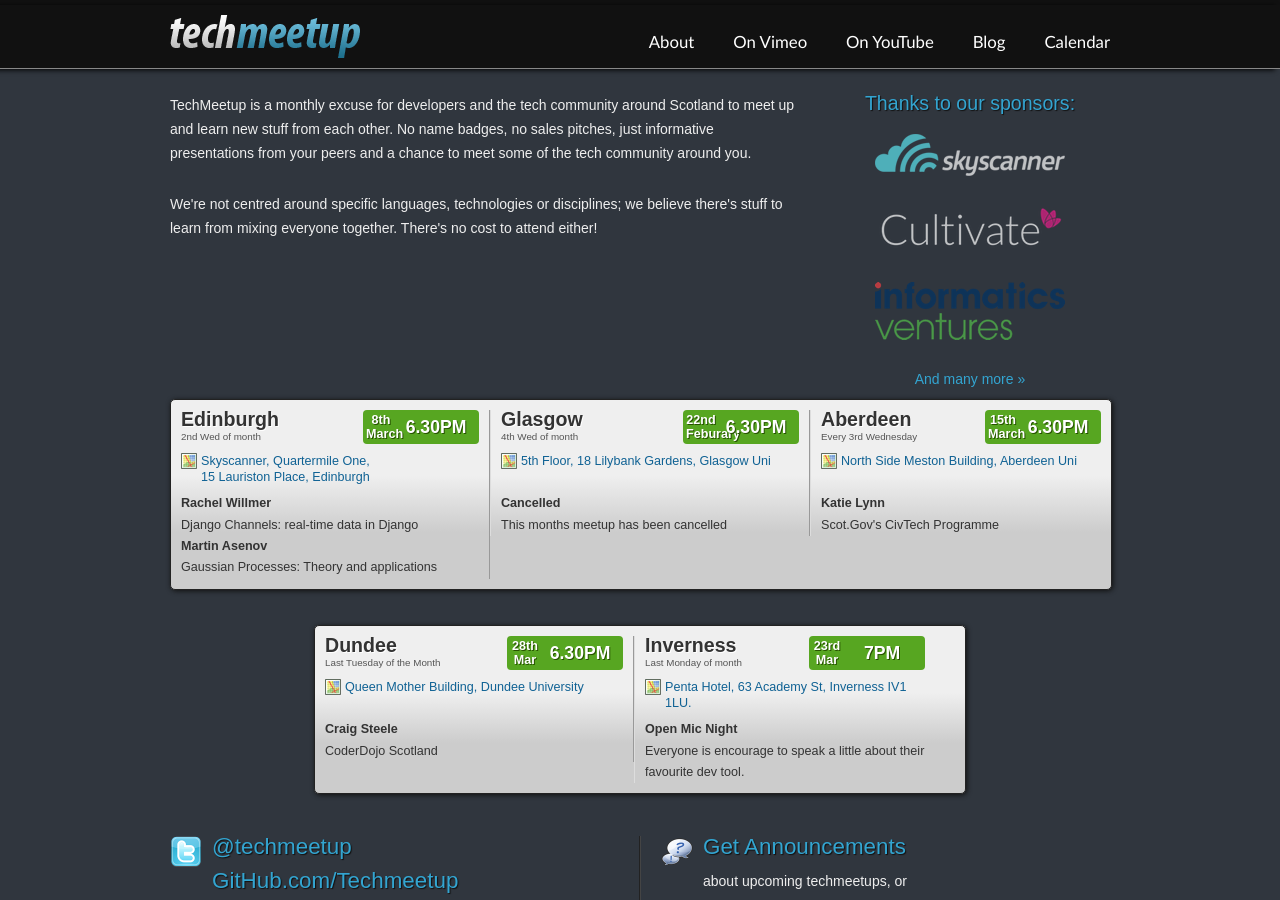
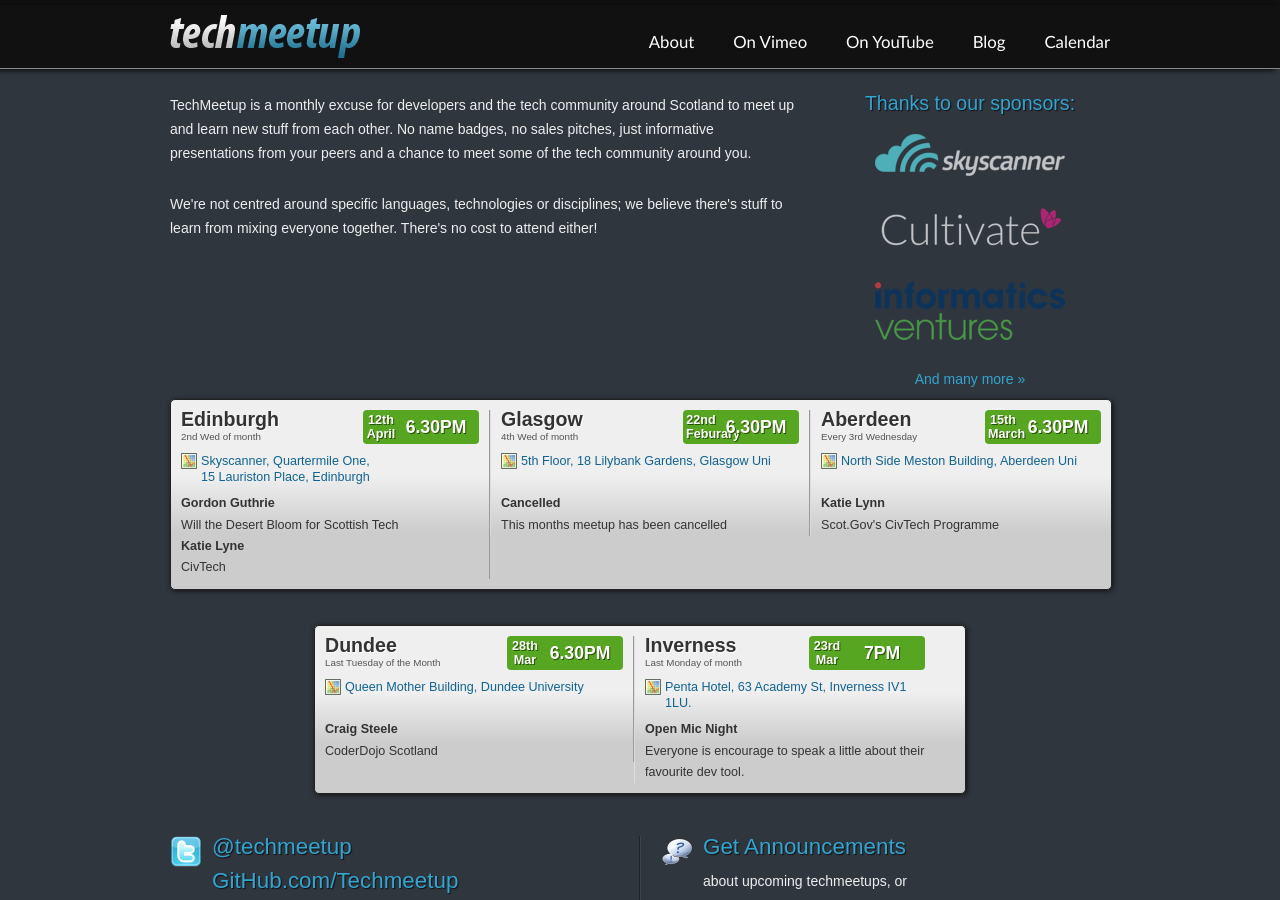
Before and after one commit to techmeetup/techmeetup.co.uk, a Jekyll site: the page built from index.html, in a window 1280 px wide and 900 px high. Built offline with Jekyll 4.4.1, drawn with Linux system fonts in a browser that asks for light colours.

Commit message:
Edinburgh speakers for April 2017

```diff
--- a/_data/index.json
+++ b/_data/index.json
@@ -2,16 +2,16 @@
   "edinburgh": {
     "speakers": [
       {
-        "name": "Rachel Willmer",
-        "talk": "Django Channels: real-time data in Django"
+        "name": "Gordon Guthrie",
+        "talk": "Will the Desert Bloom for Scottish Tech"
       },
       {
-        "name": "Martin Asenov",
-        "talk": "Gaussian Processes: Theory and applications"
+        "name": "Katie Lyne",
+        "talk": "CivTech"
       }
     ],
-    "day": "8th",
-    "month": "March"
+    "day": "12th",
+    "month": "April"
   },
   "glasgow": {
     "speakers": [
```
